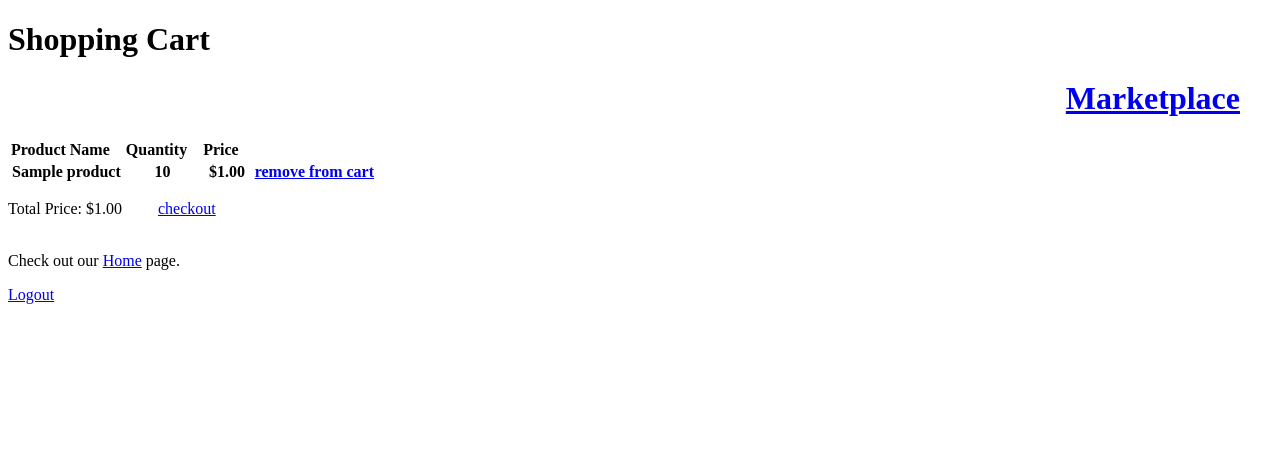
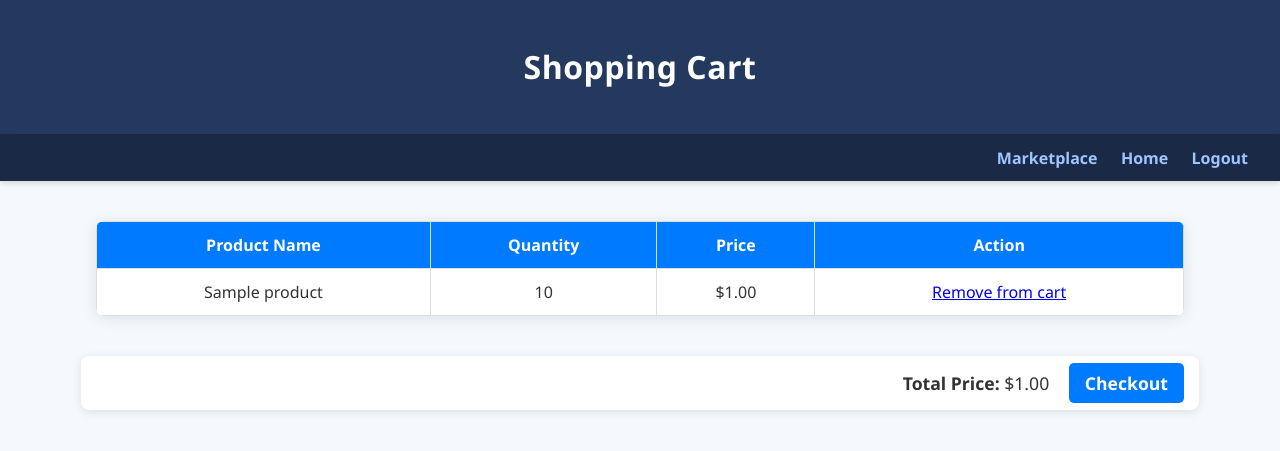
Before and after one commit to MaddoxHodges/SE_E-Commerce_Project, a Django app: page /cart/ in a window 1280 px wide. Shown: the top 451 px of the page. Run offline with Django 5.2, Linux system fonts and the light colour scheme; tables that the repository leaves empty hold one stand-in row (values such as "Sample post"); lists and menus that the app fills with data are empty.

Commit message:
Created interfaces for Cart.html

```diff
--- a/letsLearn/templates/cart.html
+++ b/letsLearn/templates/cart.html
@@ -1,34 +1,158 @@
 <!DOCTYPE html>
 <html lang="en">
 <head>
-    <meta charset="UTF-8">
-    <meta name="viewport" content="width=device-width, initial-scale=1.0">
-    <title>Cart</title>
+  <meta charset="UTF-8" />
+  <meta name="viewport" content="width=device-width, initial-scale=1.0" />
+  <title>BurnLab – Shopping Cart</title>
+  <style>
+    :root {
+      --burn-dark: #1a2a46;
+      --burn-mid: #23395d;
+      --burn-accent: #007bff;
+      --burn-light: #9ec5ff;
+      --burn-bg: #f5f8fc;
+    }
+
+    body {
+      font-family: "Segoe UI", Arial, sans-serif;
+      background-color: var(--burn-bg);
+      margin: 0;
+      color: #333;
+    }
+
+    /* --- Header --- */
+    header {
+      background: var(--burn-mid);
+      color: #fff;
+      text-align: center;
+      padding: 1.5rem 0;
+      letter-spacing: 0.5px;
+      box-shadow: 0 2px 8px rgba(0, 0, 0, 0.2);
+    }
+
+    /* --- Navigation --- */
+    .nav-links {
+      background: var(--burn-dark);
+      text-align: right;
+      padding: 0.8rem 2rem;
+      box-shadow: 0 2px 6px rgba(0, 0, 0, 0.15);
+    }
+
+    .nav-links a {
+      color: var(--burn-light);
+      text-decoration: none;
+      margin-left: 1.2rem;
+      font-weight: 600;
+      transition: color 0.3s;
+    }
+
+    .nav-links a:hover {
+      color: #fff;
+    }
+
+    /* --- Cart Table --- */
+    table {
+      width: 85%;
+      margin: 40px auto;
+      border-collapse: collapse;
+      background: #fff;
+      border-radius: 8px;
+      overflow: hidden;
+      box-shadow: 0 2px 15px rgba(0, 0, 0, 0.1);
+    }
+
+    th, td {
+      padding: 12px 14px;
+      border: 1px solid #ddd;
+      text-align: center;
+    }
+
+    th {
+      background-color: var(--burn-accent);
+      color: white;
+      font-weight: 600;
+    }
+
+    tr:hover {
+      background-color: #eef4ff;
+      transition: background-color 0.2s ease-in-out;
+    }
+
+    /* --- Total + Checkout --- */
+    .total {
+      text-align: right;
+      width: 85%;
+      margin: 25px auto;
+      font-size: 1.1rem;
+      background: #fff;
+      padding: 15px;
+      border-radius: 8px;
+      box-shadow: 0 2px 10px rgba(0, 0, 0, 0.1);
+    }
+
+    .total a {
+      background: var(--burn-accent);
+      color: #fff;
+      padding: 8px 16px;
+      margin-left: 15px;
+      border-radius: 5px;
+      text-decoration: none;
+      font-weight: 600;
+      transition: background 0.3s;
+    }
+
+    .total a:hover {
+      background: #0056b3;
+    }
+
+    /* --- Empty Cart Message --- */
+    td[colspan="4"] {
+      color: #777;
+      font-style: italic;
+      padding: 30px 0;
+    }
+  </style>
 </head>
+
 <body>
+  <header>
     <h1>Shopping Cart</h1>
-    <h1 style="text-align: right">
-        <a href="http://127.0.0.1:8000/marketplace/">Marketplace</a>&nbsp;&nbsp;&nbsp;&nbsp;
-    </h1>
+  </header>
+
+  <div class="nav-links">
+    <a href="/marketplace/">Marketplace</a>
+    <a href="/home">Home</a>
+    <a href="/logout">Logout</a>
+  </div>
+
   <table>
+    <thead>
       <tr>
-            <th>Product Name&nbsp;&nbsp;&nbsp;</th>
-            <th>Quantity&nbsp;&nbsp;&nbsp;</th>
-            <th>Price&nbsp;&nbsp;&nbsp;</th>
-
+        <th>Product Name</th>
+        <th>Quantity</th>
+        <th>Price</th>
+        <th>Action</th>
       </tr>
+    </thead>
+    <tbody>
       {% for cart_item, price in cart %}
         <tr>
-                <th>{{cart_item.product_id.title}}</th>
-                <th>{{cart_item.quantity}}</th>
-                <th>${{price}}</th>
-                <th><a href="?product_id={{cart_item.product_id.id}}">remove from cart</a></th>
+          <td>{{ cart_item.product_id.title }}</td>
+          <td>{{ cart_item.quantity }}</td>
+          <td>${{ price }}</td>
+          <td><a href="?product_id={{ cart_item.product_id.id }}">Remove from cart</a></td>
+        </tr>
+      {% empty %}
+        <tr>
+          <td colspan="4">Your cart is empty.</td>
         </tr>
       {% endfor %}
+    </tbody>
   </table>
-    <p>Total Price: ${{total_price}}&nbsp;&nbsp;&nbsp;&nbsp;&nbsp;&nbsp;&nbsp;&nbsp;
-    <a href="checkout">checkout</a><br><br></p>
-    <p>Check out our <a href="/home">Home</a> page.</p>
-    <p><a href="/logout">Logout</a></p>
+
+  <div class="total">
+    <strong>Total Price:</strong> ${{ total_price }}
+    <a href="checkout">Checkout</a>
+  </div>
 </body>
 </html>
```
Lines whose indentation alone changed are shown as unchanged.
